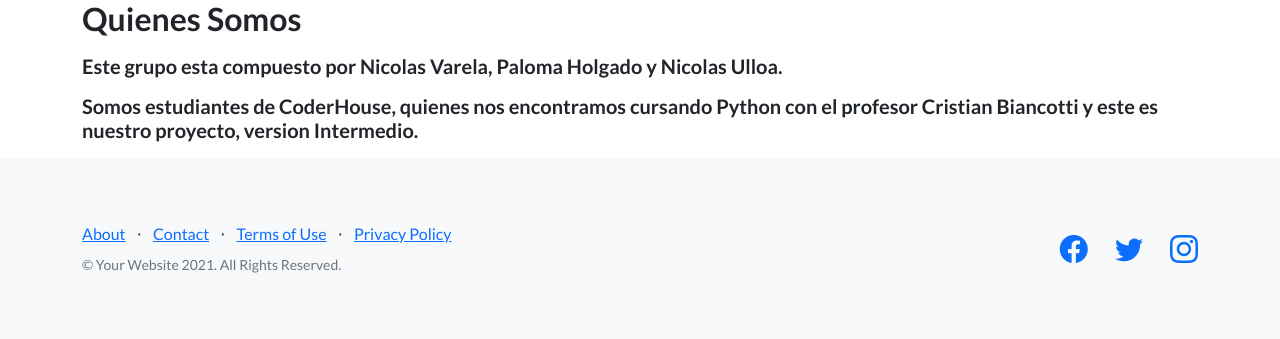
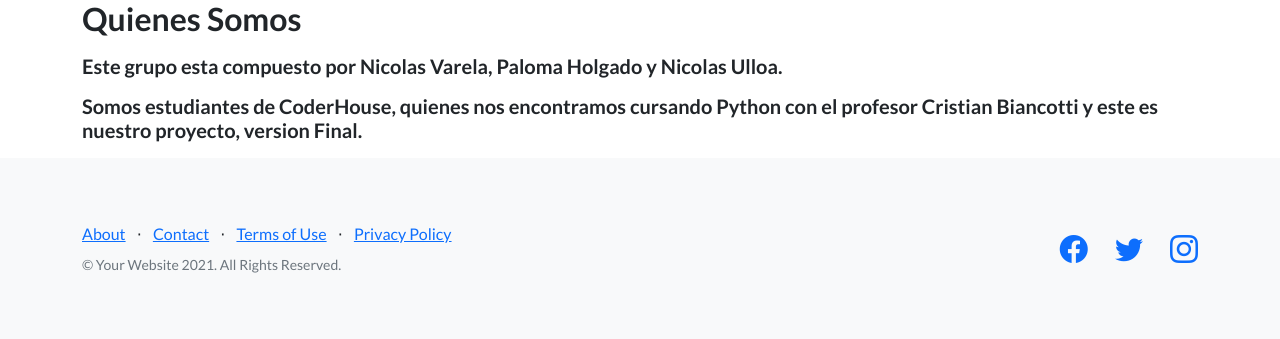
Before and after one commit to nvarela90/Entrega1_Varela-Holgado-Ulloa, a Django app: page /about/ in a window 1280 px wide. Shown: the part 546-885 px from the top of the page. Run offline with Django 4.2, Linux system fonts and the light colour scheme; some libraries are stand-ins or nearby versions.

Commit message:
actualizacion about us

```diff
--- a/home/templates/home/about.html
+++ b/home/templates/home/about.html
@@ -14,5 +14,5 @@
 {% block  mi_contenido %}
 <h2>Quienes Somos</h2>
 <p><h5>Este grupo esta compuesto por Nicolas Varela, Paloma Holgado y Nicolas Ulloa.</h5></p>
-<p><h5>Somos estudiantes de CoderHouse, quienes nos encontramos cursando Python con el profesor Cristian Biancotti y este es nuestro proyecto, version Intermedio.</h5></p>
+<p><h5>Somos estudiantes de CoderHouse, quienes nos encontramos cursando Python con el profesor Cristian Biancotti y este es nuestro proyecto, version Final.</h5></p>
 {% endblock mi_contenido %}
```
